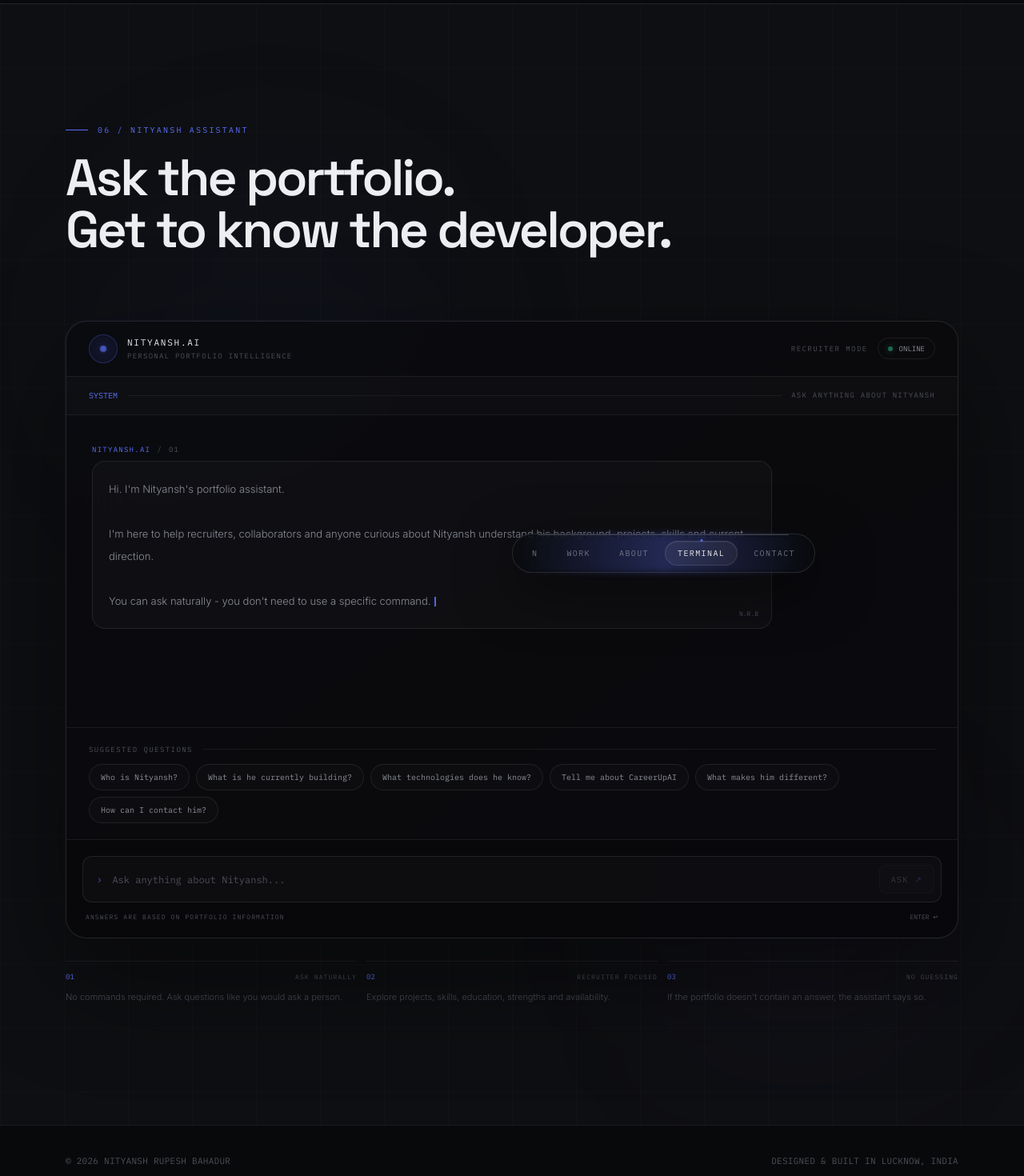
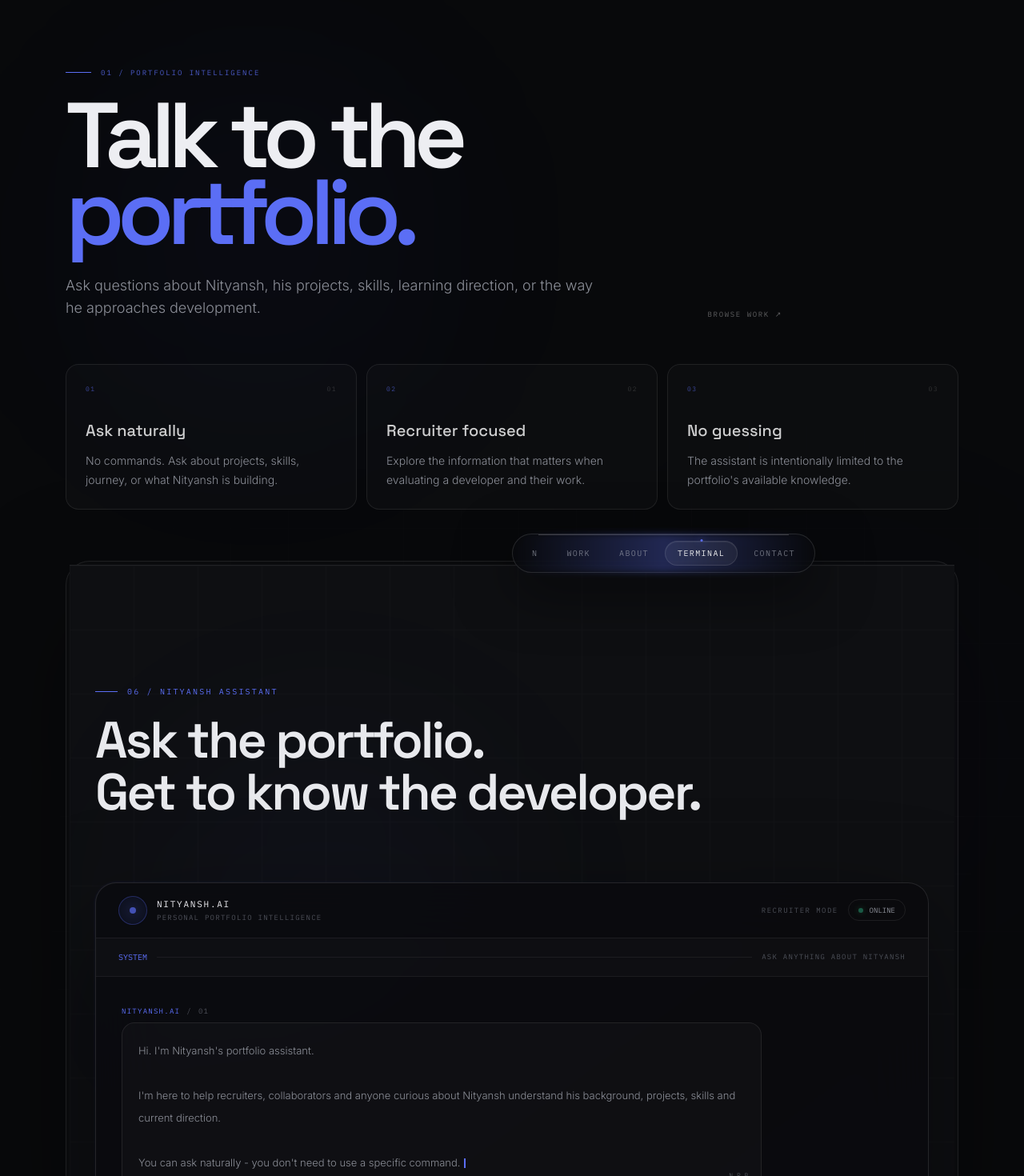
Before and after one commit to nityansh19/nityansh-portfolio, a Next.js app: page /terminal in a window 1280 px wide. Shown: the part 60-1530 px from the top of the page at 80% size. Built offline with nearby package versions, Linux system fonts and the light colour scheme.

Commit message:
refactor: elevate terminal page experience

```diff
--- a/app/terminal/page.tsx
+++ b/app/terminal/page.tsx
@@ -1,15 +1,82 @@
 import type { Metadata } from "next";
 import Terminal from "@/components/Terminal";
+import Link from "next/link";
 
 export const metadata: Metadata = {
   title: "Terminal — Nityansh Rupesh Bahadur",
   description: "Talk to Nityansh's interactive portfolio terminal.",
 };
 
+const signals = [
+  ["01", "Ask naturally", "No commands. Ask about projects, skills, journey, or what Nityansh is building."],
+  ["02", "Recruiter focused", "Explore the information that matters when evaluating a developer and their work."],
+  ["03", "No guessing", "The assistant is intentionally limited to the portfolio's available knowledge."],
+];
+
 export default function TerminalPage() {
   return (
-    <main className="min-h-screen pt-16">
-      <Terminal />
+    <main className="relative min-h-screen overflow-hidden bg-bg pb-32 pt-28 md:pt-36">
+      <div className="pointer-events-none absolute inset-0 overflow-hidden">
+        <div className="absolute left-[8%] top-[6%] h-[440px] w-[440px] rounded-full bg-accent/[0.055] blur-[140px] animate-pulse" />
+        <div className="absolute right-[4%] top-[34%] h-[380px] w-[380px] rounded-full bg-violet-500/[0.04] blur-[140px]" />
+        <div className="absolute inset-0 opacity-[0.022] [background-image:linear-gradient(rgba(255,255,255,.7)_1px,transparent_1px),linear-gradient(90deg,rgba(255,255,255,.7)_1px,transparent_1px)] [background-size:72px_72px] [mask-image:radial-gradient(circle_at_center,black,transparent_72%)]" />
+      </div>
+
+      <div className="relative mx-auto max-w-[1180px] px-6 sm:px-8">
+        <header className="max-w-4xl">
+          <div className="flex items-center gap-3 font-mono text-[9px] uppercase tracking-[0.22em] text-accent/80">
+            <span className="h-px w-8 bg-accent" />
+            01 / Portfolio Intelligence
+          </div>
+          <div className="mt-6 flex flex-col justify-between gap-7 md:flex-row md:items-end">
+            <div>
+              <h1 className="font-display text-[clamp(3.5rem,9vw,8rem)] font-semibold leading-[0.84] tracking-[-0.075em]">
+                Talk to the
+                <br />
+                <span className="text-accent">portfolio.</span>
+              </h1>
+              <p className="mt-7 max-w-2xl text-base leading-8 text-ink-dim sm:text-lg">
+                Ask questions about Nityansh, his projects, skills, learning
+                direction, or the way he approaches development.
+              </p>
+            </div>
+
+            <Link href="/projects" className="shrink-0 font-mono text-[9px] uppercase tracking-[0.18em] text-white/35 transition-colors hover:text-accent">
+              Browse work ↗
+            </Link>
+          </div>
+        </header>
+
+        <div className="mt-14 grid gap-3 md:grid-cols-3">
+          {signals.map(([number, title, description], index) => (
+            <div
+              key={number}
+              className="group relative overflow-hidden rounded-2xl border border-white/[0.08] bg-white/[0.018] p-6 transition-all duration-500 hover:-translate-y-1 hover:border-accent/25 hover:bg-white/[0.028]"
+            >
+              <div className="mb-8 flex items-center justify-between font-mono text-[8px] uppercase tracking-[0.18em]">
+                <span className="text-accent/60">{number}</span>
+                <span className="text-white/15">0{index + 1}</span>
+              </div>
+              <h2 className="font-display text-xl text-white/80">{title}</h2>
+              <p className="mt-3 text-sm leading-6 text-ink-dim">{description}</p>
+              <div className="absolute bottom-0 left-0 h-px w-0 bg-accent transition-all duration-500 group-hover:w-full" />
+            </div>
+          ))}
+        </div>
+
+        <div className="mt-12 rounded-[30px] border border-white/[0.08] bg-white/[0.012] p-1 shadow-[0_50px_150px_rgba(0,0,0,.34)] md:mt-16">
+          <Terminal />
+        </div>
+
+        <div className="mt-8 flex flex-wrap items-center justify-between gap-4 border-t border-line pt-6">
+          <span className="font-mono text-[8px] uppercase tracking-[0.18em] text-white/20">
+            NITYANSH.AI / SYSTEM ONLINE
+          </span>
+          <Link href="/contact" className="font-mono text-[8px] uppercase tracking-[0.18em] text-white/30 transition-colors hover:text-accent">
+            Need a human? Contact Nityansh ↗
+          </Link>
+        </div>
+      </div>
     </main>
   );
 }
```
